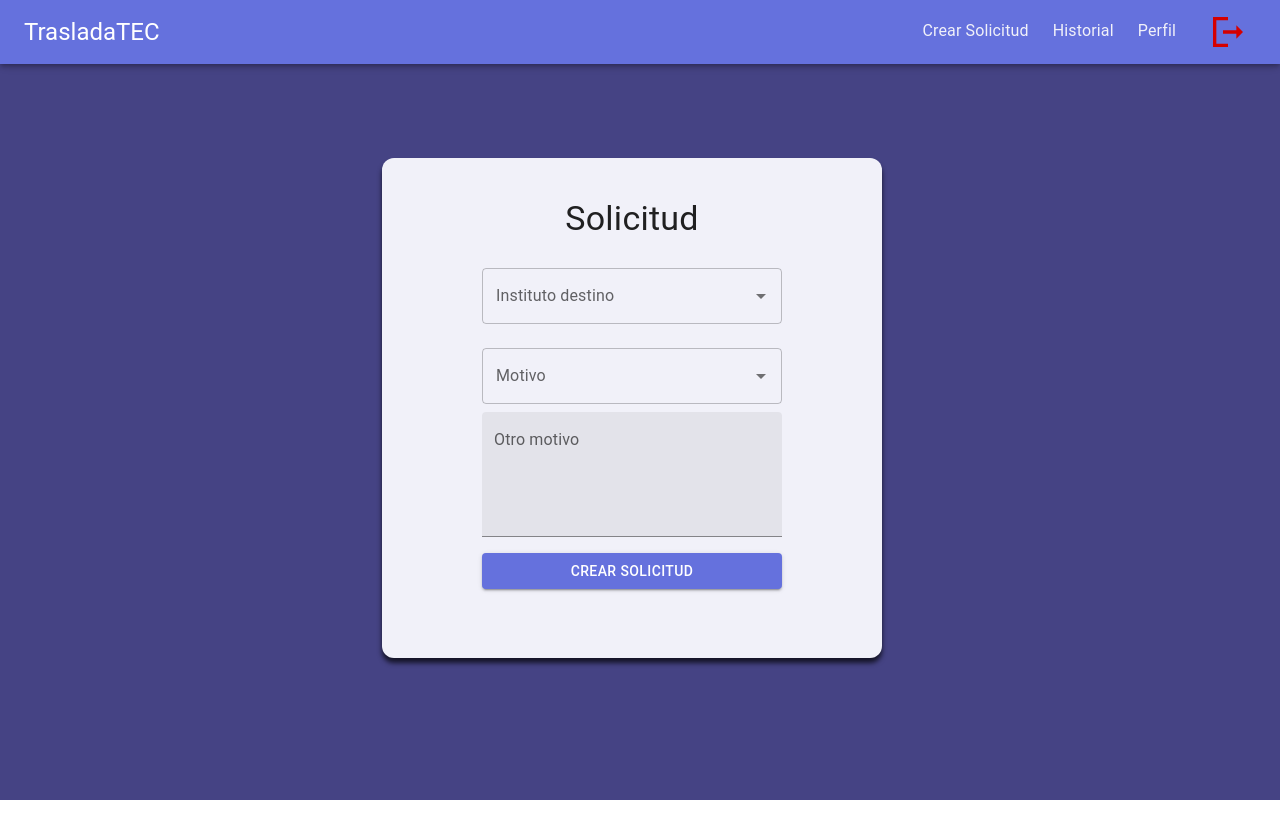
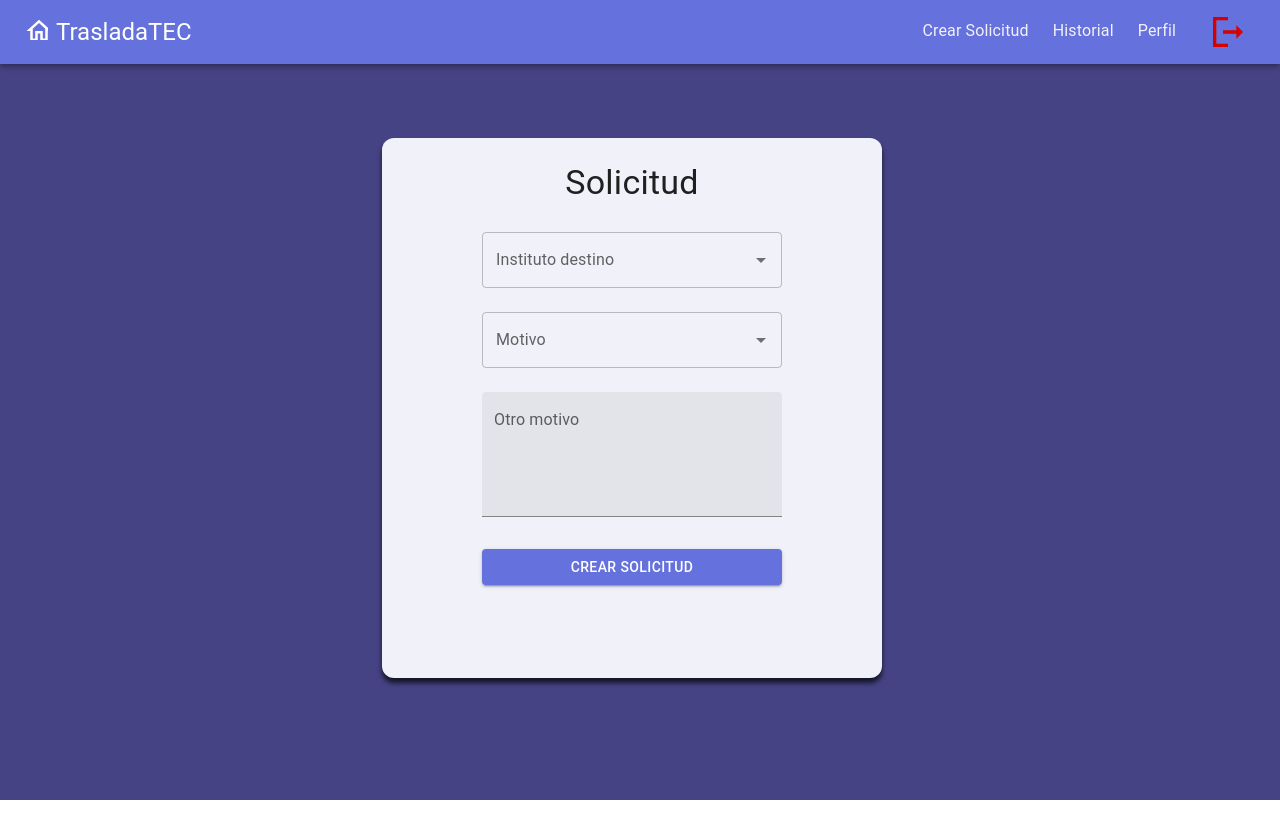
Before and after one commit to JesugG17/TrasladaTEC, a React (Vite) app in the folder frontend/: page /crear in a window 1280 px wide. Built offline with nearby package versions, Linux system fonts and the light colour scheme.

Commit message:
feature: diseño de SolicitudesView terminado

```diff
--- a/frontend/src/Auth/pages/LoginPage.jsx
+++ b/frontend/src/Auth/pages/LoginPage.jsx
@@ -1,5 +1,6 @@
-import { Button, Grid, TextField, Typography } from '@mui/material'
+import { Button, Grid, InputAdornment, TextField, Typography } from '@mui/material'
 import { useForm } from '../../hooks/useForm'
+import { EmailOutlined, PasswordOutlined } from '@mui/icons-material'
 
 export const LoginPage = () => {
 
@@ -24,7 +25,7 @@ export const LoginPage = () => {
         xs={3}
         sx={{backgroundColor:'white', borderRadius: 2, padding: 4, width: {md: 450, sm:450}}}
       >
-        <Typography variant='h5' textAlign='center'>LoginPage</Typography>
+        <Typography variant='h5' textAlign='center'>TrasladaTEC</Typography>
         <form onSubmit={ handleSubmit }>
           <Grid container spacing={1} >
               <Grid item xs={ 12 } sx={{ mt: 1 }}
@@ -36,6 +37,13 @@ export const LoginPage = () => {
                   fullWidth
                   value={correo}
                   onChange={ handleChange }
+                  InputProps={{
+                    startAdornment: (
+                      <InputAdornment position='start' sx={{mr: 1}}>
+                        <EmailOutlined />
+                      </InputAdornment>
+                    )
+                  }}
                 />
               </Grid>
               <Grid item xs={ 12 } sx={{ mt: 2 }}
@@ -47,6 +55,13 @@ export const LoginPage = () => {
                   fullWidth
                   value={ contraseña }
                   onChange={ handleChange }
+                  InputProps={{
+                    startAdornment: (
+                      <InputAdornment sx={{mr: 1}}>
+                        <PasswordOutlined />
+                      </InputAdornment>
+                    )
+                  }}
                 />
               </Grid>
               <Grid item xs={12} sx={{mt: 2}}>
--- a/frontend/src/hooks/useForm.js
+++ b/frontend/src/hooks/useForm.js
@@ -11,9 +11,18 @@ export const useForm = (initialState = {}) => {
     })
   }
 
-    const handleSubmit = (event) => {
-        event.preventDefault();
-        console.log(formState);
+  const handleInputChange= (event, newValue) => {
+
+    console.log({event, newValue});
+
+    // setFormState({
+    //   ...formState,
+    //   [name]: newValue
+    // })
+  }
+
+  const onResetForm = () => {
+    setFormState(initialState);
   }
 
 
@@ -21,6 +30,7 @@ export const useForm = (initialState = {}) => {
     ...formState,
     formState,
     handleChange,
-        handleSubmit
+    handleInputChange,
+    onResetForm
   }
 }
--- a/frontend/src/trasladatec/components/Navbar.jsx
+++ b/frontend/src/trasladatec/components/Navbar.jsx
@@ -1,5 +1,6 @@
-import { AppBar, Grid, Toolbar, Typography } from '@mui/material'
+import { AppBar, Grid, Icon, IconButton, Toolbar, Typography } from '@mui/material'
 import { Links } from './Links'
+import { Home, HomeMaxOutlined, HomeOutlined } from '@mui/icons-material'
 
 export const Navbar = () => {
   return (
@@ -16,7 +17,14 @@ export const Navbar = () => {
                 justifyContent='space-between'
                 alignItems='center'
             >
-                <Typography variant='h5'>TrasladaTEC</Typography>
+                <Grid container direction='row' xs={6}>
+                    <Icon sx={{mr: 1}}>
+                        <HomeOutlined sx={{fontSize: 30}}/>
+                    </Icon>
+                    <Typography variant='h5' component='p'>
+                        TrasladaTEC
+                    </Typography>
+                </Grid>
                 <Links />
             </Grid>
         </Toolbar>
--- a/frontend/src/trasladatec/view/SolicitudView.jsx
+++ b/frontend/src/trasladatec/view/SolicitudView.jsx
@@ -1,20 +1,43 @@
-import { Autocomplete, Button, Grid, TextField, Typography } from "@mui/material"
-import { TrasladaTECLayout } from "../layout/TrasladaTECLayout"
-import { useState } from "react"
-const institutos = ['', 'Culiacan', 'Hermosillo', 'CDMX', 'Mazatlan'];
-const motivos = ['', 'Familiar', 'Personal'];
+import { useState } from 'react'
+import { Alert, Autocomplete, Button, Grid, TextField, Typography } from '@mui/material'
+import { TrasladaTECLayout } from '../layout/TrasladaTECLayout'
+
+const institutos = ['Culiacan', 'Hermosillo', 'CDMX', 'Mazatlan'];
+const motivos = ['Familiar', 'Personal'];
 export const SolicitudView = () => {
 
-  const [inputValue, setInputValue] = useState('');
-  const [motivoValue, setMotivoValue] = useState('');
+
+  const [otroMotivo, setOtroMotivo] = useState('');
+  const [instituto, setInputInstituto] = useState('');
+  const [motivo, setInputMotivo] = useState('');
+  const [error, setError] = useState(false);
 
   const onChangeInstituto = (event, newInputValue) => {
-    console.log({oninputchange: newInputValue});
-    setInputValue(newInputValue);
+    if (error) setError(false);
+    setInputInstituto(newInputValue);
   }
 
   const onChangeMotivo = (event, newInputValue) => {
-    setMotivoValue(newInputValue);
+    if (error) setError(false);
+    setInputMotivo(newInputValue);
+  }
+
+  const handleChange = (event) => {
+    if (error) setError(false);
+    setOtroMotivo(event.target.value);
+  }
+
+  const handleSubmit = (event) => {
+    event.preventDefault();
+
+    if (instituto.length === 0 || motivo.length === 0 || otroMotivo.length === 0) {
+      setError(true)
+      return;
+    }
+
+    setInputInstituto('');
+    setInputMotivo('');
+    setOtroMotivo('');
   }
 
   return (
@@ -29,28 +52,27 @@ export const SolicitudView = () => {
 
             <Grid
               container
-              className="box-shadow"
+              className='box-shadow'
               direction='column'
               alignItems='center'
               spacing={2}
-              sx={{width: '40%', height: 500, backgroundColor: 'secondary.main', borderRadius: 3, padding: 5 }}
+              sx={{width: '40%', height: 540, backgroundColor: 'secondary.main', borderRadius: 3, padding: 0 }}
             >
-              <Typography variant="h4" gutterBottom>Solicitud</Typography>
-              <form>
+              <Typography sx={{mt: 3}}variant='h4' gutterBottom>Solicitud</Typography>
+              <form onSubmit={ handleSubmit }>
                 <Grid
                   item
                   xs={12}
                 >
                   <Autocomplete
-                    id="institutos-select"
+                    id='institutos-select'
                     sx={{width: 300}}
-                    // value={value}
                     options={institutos}
-                    // onChange={onChange}
-                    onInputChange={onChangeInstituto}
-                    inputValue={ inputValue }
+                    onChange={ onChangeInstituto }
+                    value={ instituto }
+                    blurOnSelect
                     renderInput={( params ) => {
-                      return <TextField {...params} label="Instituto destino" margin="normal"/>
+                      return <TextField {...params} label='Instituto destino' margin='normal'/>
                     }}
                   />
                 </Grid>
@@ -59,15 +81,14 @@ export const SolicitudView = () => {
                   xs={12}
                 >
                   <Autocomplete
-                    id="institutos-select"
+                    id='institutos-select'
                     sx={{width: 300}}
-                    // value={value}
+                    name='motivo'
                     options={motivos}
-                    // onChange={onChange}
-                    onInputChange={onChangeMotivo}
-                    inputValue={ motivoValue }
+                    onChange={ onChangeMotivo }
+                    value={ motivo }
                     renderInput={( params ) => {
-                      return <TextField {...params} label="Motivo" margin="normal"/>
+                      return <TextField {...params} label='Motivo' margin='normal'/>
                     }}
                   />
                 </Grid>
@@ -78,9 +99,12 @@ export const SolicitudView = () => {
                   <TextField
                     multiline
                     minRows={4}
+                    name='otroMotivo'
+                    onChange={handleChange}
+                    value={otroMotivo}
                     label='Otro motivo'
-                    variant="filled"
-                    sx={{ width: 300}}
+                    variant='filled'
+                    sx={{ width: 300, mt: 2}}
                   />
                 </Grid>
                 <Grid
@@ -88,17 +112,23 @@ export const SolicitudView = () => {
                   xs={12}
                   sx={{mt: 2}}
                 >
+
                   <Button
-                    variant="contained"
+                    variant='contained'
+                    type='submit'
                     fullWidth
+                    sx={{mt: 2}}
                   >
                     Crear solicitud
                   </Button>
+                  {
+                    error &&
+                    <Alert sx={{mt: 2}} severity='error' color='error'>Favor de llenar todos los campos</Alert>
+                  }
                 </Grid>
               </form>
             </Grid>
           </Grid>
-
     </TrasladaTECLayout>
   )
 }
```
Lines whose indentation alone changed are shown as unchanged.
